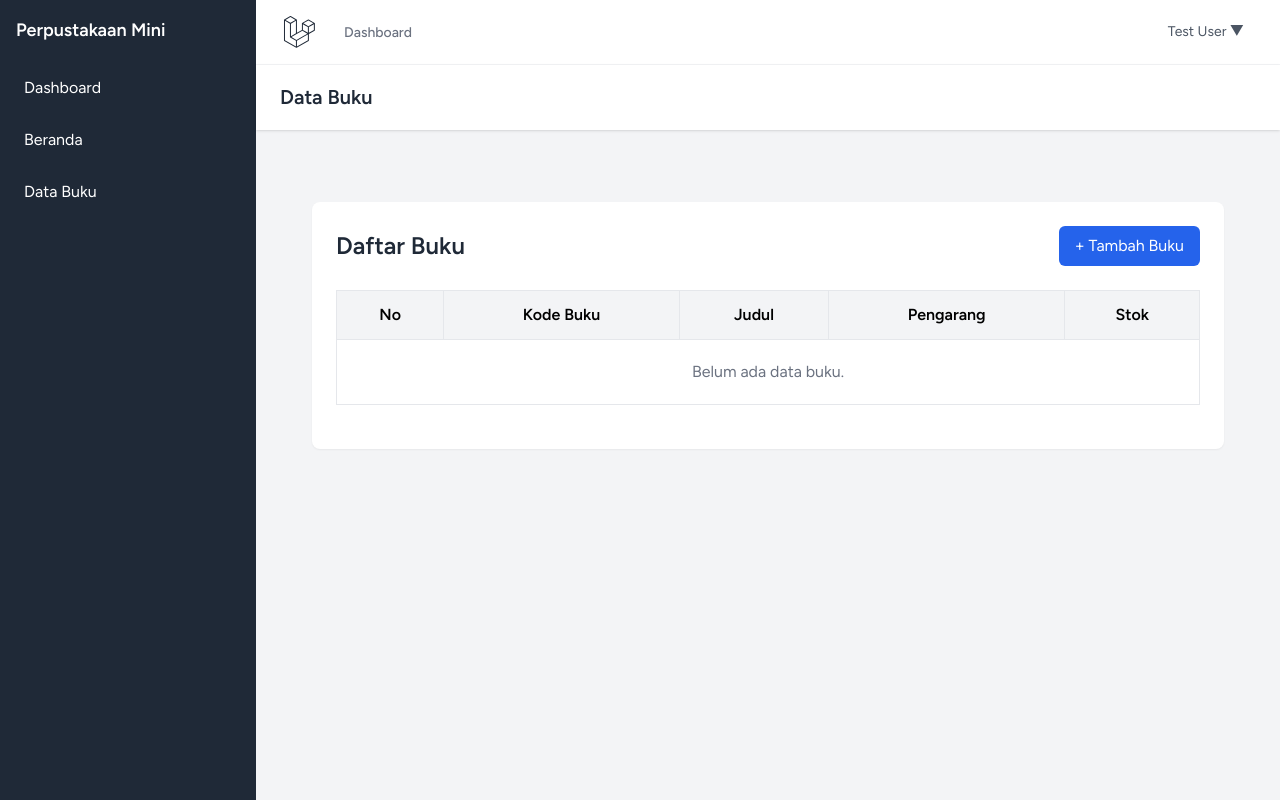
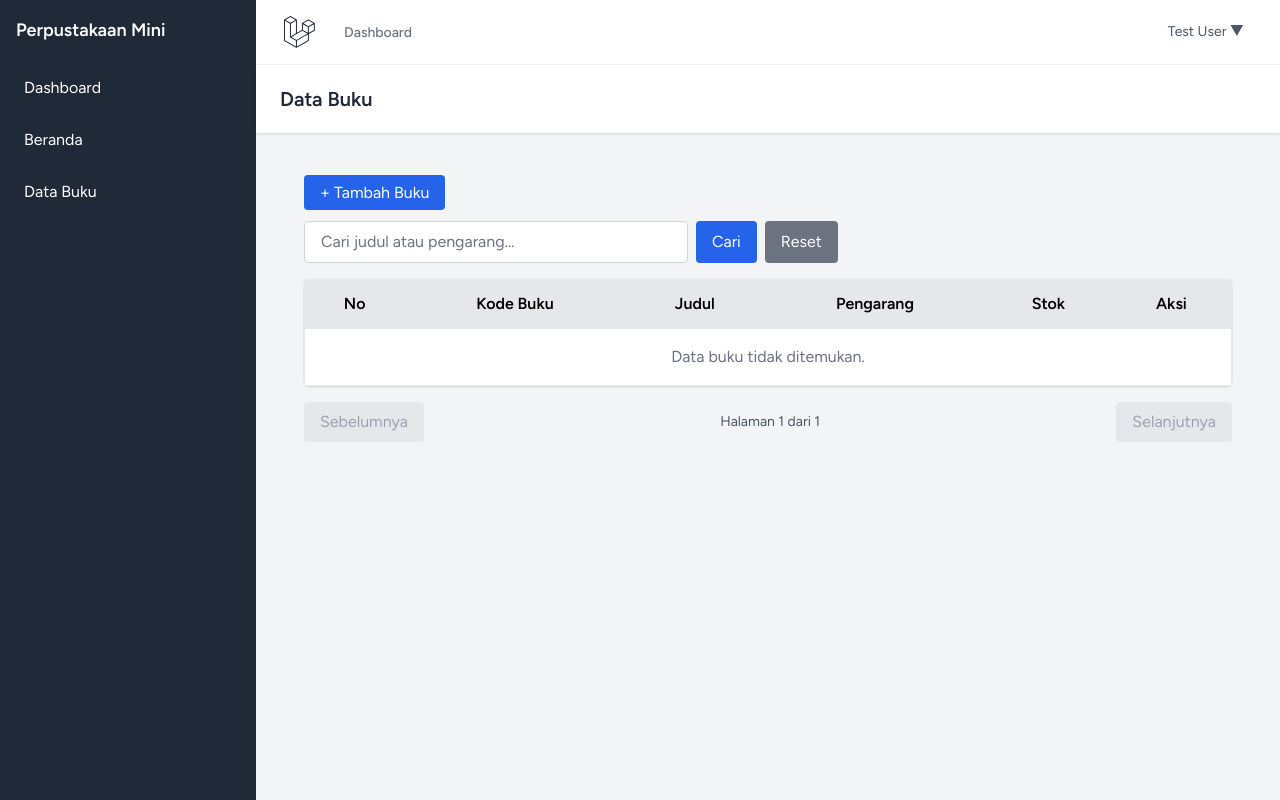
Before and after one commit to razaqamria-arch/perpus-app, a Laravel app: page /books in a window 1280 px wide. Run offline with Laravel 12, Linux system fonts and the light colour scheme; the visitor is signed in with stand-in values (Sample User, id 1); data comes from the database, SQL or seed files in the repository; data that the repository does not hold is empty; style sheets or scripts are compiled from the project's sources; some libraries are stand-ins or nearby versions.

Commit message:
Pertemuan 7 - CRUD Buku bagian Update, Delete, dan Pencarian

```diff
--- a/app/Http/Controllers/BookController.php
+++ b/app/Http/Controllers/BookController.php
@@ -8,29 +8,37 @@ use Inertia\Inertia;
 
 class BookController extends Controller
 {
-    /**
-     * Menampilkan daftar buku.
-     */
-    public function index()
+    // 1. Menampilkan daftar buku dan fitur pencarian
+    public function index(Request $request)
     {
-        $books = Book::latest()->paginate(10);
+        $books = Book::when($request->filled('search'), function ($query) use ($request) {
+
+            $search = $request->search;
+
+            // Mencari berdasarkan judul atau pengarang
+            $query->where(function ($q) use ($search) {
+                $q->where('judul', 'like', "%{$search}%")
+                  ->orWhere('pengarang', 'like', "%{$search}%");
+            });
+
+        })
+        ->latest()
+        ->paginate(10)
+        ->withQueryString();
 
         return Inertia::render('Books/Index', [
             'books' => $books,
+            'search' => $request->search,
         ]);
     }
 
-    /**
-     * Menampilkan form tambah buku.
-     */
+    // 2. Menampilkan form tambah buku
     public function create()
     {
         return Inertia::render('Books/Create');
     }
 
-    /**
-     * Menyimpan buku baru.
-     */
+    // 3. Menyimpan buku baru
     public function store(Request $request)
     {
         $validated = $request->validate([
@@ -49,9 +57,7 @@ class BookController extends Controller
             ->with('success', 'Buku berhasil ditambahkan.');
     }
 
-    /**
-     * Menampilkan detail buku.
-     */
+    // 4. Menampilkan detail buku
     public function show(Book $book)
     {
         return Inertia::render('Books/Show', [
@@ -59,9 +65,7 @@ class BookController extends Controller
         ]);
     }
 
-    /**
-     * Menampilkan form edit buku.
-     */
+    // 5. Menampilkan form edit buku
     public function edit(Book $book)
     {
         return Inertia::render('Books/Edit', [
@@ -69,9 +73,7 @@ class BookController extends Controller
         ]);
     }
 
-    /**
-     * Memperbarui data buku.
-     */
+    // 6. Memperbarui data buku
     public function update(Request $request, Book $book)
     {
         $validated = $request->validate([
@@ -90,9 +92,7 @@ class BookController extends Controller
             ->with('success', 'Buku berhasil diperbarui.');
     }
 
-    /**
-     * Menghapus buku.
-     */
+    // 7. Menghapus data buku
     public function destroy(Book $book)
     {
         $book->delete();
--- a/app/Http/Middleware/HandleInertiaRequests.php
+++ b/app/Http/Middleware/HandleInertiaRequests.php
@@ -7,33 +7,17 @@ use Inertia\Middleware;
 
 class HandleInertiaRequests extends Middleware
 {
-    /**
-     * The root template that is loaded on the first page visit.
-     *
-     * @var string
-     */
     protected $rootView = 'app';
 
-    /**
-     * Determine the current asset version.
-     */
-    public function version(Request $request): ?string
-    {
-        return parent::version($request);
-    }
-
-    /**
-     * Define the props that are shared by default.
-     *
-     * @return array<string, mixed>
-     */
     public function share(Request $request): array
     {
-        return [
-            ...parent::share($request),
+        return array_merge(parent::share($request), [
             'auth' => [
                 'user' => $request->user(),
             ],
-        ];
+            'flash' => [
+                'success' => fn () => $request->session()->get('success'),
+            ],
+        ]);
     }
 }
--- /dev/null
+++ b/resources/js/Pages/Books/Edit.vue
@@ -0,0 +1,157 @@
+<script setup>
+import AuthenticatedLayout from '@/Layouts/AuthenticatedLayout.vue'
+import { Head, Link, useForm } from '@inertiajs/vue3'
+
+const props = defineProps({
+    book: Object,
+})
+
+// Mengisi form menggunakan data buku yang sudah ada
+const form = useForm({
+    kode_buku: props.book.kode_buku ?? '',
+    judul: props.book.judul ?? '',
+    pengarang: props.book.pengarang ?? '',
+    penerbit: props.book.penerbit ?? '',
+    tahun: props.book.tahun ?? '',
+    stok: props.book.stok ?? 0,
+})
+
+// Fungsi menyimpan perubahan buku
+function submit() {
+    form.put(route('books.update', props.book.id))
+}
+</script>
+
+<template>
+    <Head title="Edit Buku" />
+
+    <AuthenticatedLayout>
+        <template #header>
+            <h2 class="text-xl font-semibold text-gray-800">
+                Edit Buku
+            </h2>
+        </template>
+
+        <div class="p-6">
+            <div class="max-w-2xl rounded-lg bg-white p-6 shadow">
+
+                <form @submit.prevent="submit">
+
+                    <!-- Kode Buku -->
+                    <div class="mb-4">
+                        <label class="mb-1 block font-medium">
+                            Kode Buku
+                        </label>
+
+                        <input
+                            v-model="form.kode_buku"
+                            type="text"
+                            class="w-full rounded border-gray-300"
+                        >
+
+                        <div v-if="form.errors.kode_buku" class="text-red-600">
+                            {{ form.errors.kode_buku }}
+                        </div>
+                    </div>
+
+                    <!-- Judul -->
+                    <div class="mb-4">
+                        <label class="mb-1 block font-medium">
+                            Judul Buku
+                        </label>
+
+                        <input
+                            v-model="form.judul"
+                            type="text"
+                            class="w-full rounded border-gray-300"
+                        >
+
+                        <div v-if="form.errors.judul" class="text-red-600">
+                            {{ form.errors.judul }}
+                        </div>
+                    </div>
+
+                    <!-- Pengarang -->
+                    <div class="mb-4">
+                        <label class="mb-1 block font-medium">
+                            Pengarang
+                        </label>
+
+                        <input
+                            v-model="form.pengarang"
+                            type="text"
+                            class="w-full rounded border-gray-300"
+                        >
+
+                        <div v-if="form.errors.pengarang" class="text-red-600">
+                            {{ form.errors.pengarang }}
+                        </div>
+                    </div>
+
+                    <!-- Penerbit -->
+                    <div class="mb-4">
+                        <label class="mb-1 block font-medium">
+                            Penerbit
+                        </label>
+
+                        <input
+                            v-model="form.penerbit"
+                            type="text"
+                            class="w-full rounded border-gray-300"
+                        >
+                    </div>
+
+                    <!-- Tahun -->
+                    <div class="mb-4">
+                        <label class="mb-1 block font-medium">
+                            Tahun Terbit
+                        </label>
+
+                        <input
+                            v-model="form.tahun"
+                            type="number"
+                            class="w-full rounded border-gray-300"
+                        >
+                    </div>
+
+                    <!-- Stok -->
+                    <div class="mb-6">
+                        <label class="mb-1 block font-medium">
+                            Stok Buku
+                        </label>
+
+                        <input
+                            v-model="form.stok"
+                            type="number"
+                            min="0"
+                            class="w-full rounded border-gray-300"
+                        >
+
+                        <div v-if="form.errors.stok" class="text-red-600">
+                            {{ form.errors.stok }}
+                        </div>
+                    </div>
+
+                    <!-- Tombol -->
+                    <div class="flex gap-3">
+                        <button
+                            type="submit"
+                            :disabled="form.processing"
+                            class="rounded bg-blue-600 px-4 py-2 text-white hover:bg-blue-700 disabled:opacity-50"
+                        >
+                            {{ form.processing ? 'Menyimpan...' : 'Simpan Perubahan' }}
+                        </button>
+
+                        <Link
+                            :href="route('books.index')"
+                            class="rounded bg-gray-500 px-4 py-2 text-white hover:bg-gray-600"
+                        >
+                            Kembali
+                        </Link>
+                    </div>
+
+                </form>
+            </div>
+        </div>
+    </AuthenticatedLayout>
+</template>
--- a/resources/js/Pages/Books/Index.vue
+++ b/resources/js/Pages/Books/Index.vue
@@ -1,11 +1,43 @@
 <script setup>
-import AuthenticatedLayout from '@/Layouts/AuthenticatedLayout.vue';
-import { Head, Link } from '@inertiajs/vue3';
+import AuthenticatedLayout from '@/Layouts/AuthenticatedLayout.vue'
+import { Head, Link, router } from '@inertiajs/vue3'
+import { ref } from 'vue'
 
-// Menerima data buku dari BookController@index
-defineProps({
+// Menerima data dari BookController
+const props = defineProps({
     books: Object,
-});
+    search: String,
+})
+
+// Menyimpan kata kunci pencarian
+const keyword = ref(props.search ?? '')
+
+// Fungsi pencarian buku
+function cari() {
+    router.get(route('books.index'), {
+        search: keyword.value,
+    }, {
+        preserveState: true,
+        replace: true,
+    })
+}
+
+// Fungsi menghapus buku
+function hapus(id) {
+    if (confirm('Yakin ingin menghapus buku ini?')) {
+        router.delete(route('books.destroy', id))
+    }
+}
+
+// Fungsi mengosongkan pencarian
+function resetCari() {
+    keyword.value = ''
+
+    router.get(route('books.index'), {}, {
+        preserveState: true,
+        replace: true,
+    })
+}
 </script>
 
 <template>
@@ -13,50 +45,87 @@ defineProps({
 
     <AuthenticatedLayout>
 
+        <!-- Header halaman -->
         <template #header>
-            <h2 class="text-xl font-semibold leading-tight text-gray-800">
+            <h2 class="text-xl font-semibold text-gray-800">
                 Data Buku
             </h2>
         </template>
 
-        <div class="py-12">
-            <div class="max-w-7xl mx-auto sm:px-6 lg:px-8">
+        <div class="p-6">
 
-                <div class="bg-white shadow-sm rounded-lg p-6">
+            <!-- Pesan sukses -->
+            <div
+                v-if="$page.props.flash?.success"
+                class="mb-4 rounded bg-green-100 p-3 text-green-700"
+            >
+                {{ $page.props.flash.success }}
+            </div>
 
-                    <!-- Judul dan tombol tambah -->
-                    <div class="flex justify-between items-center mb-6">
-
-                        <h1 class="text-2xl font-bold text-gray-800">
-                            Daftar Buku
-                        </h1>
-
+            <!-- Tombol tambah buku -->
+            <div class="mb-4">
                 <Link
-                            href="/books/create"
-                            class="bg-blue-600 hover:bg-blue-700 text-white px-4 py-2 rounded-md"
+                    :href="route('books.create')"
+                    class="rounded bg-blue-600 px-4 py-2 text-white hover:bg-blue-700"
                 >
                     + Tambah Buku
                 </Link>
-
             </div>
 
-                    <!-- Tabel buku -->
-                    <div class="overflow-x-auto">
+            <!-- Form pencarian -->
+            <form
+                @submit.prevent="cari"
+                class="mb-4 flex flex-wrap gap-2"
+            >
+                <input
+                    v-model="keyword"
+                    type="text"
+                    placeholder="Cari judul atau pengarang..."
+                    class="w-full max-w-sm rounded border border-gray-300 px-4 py-2"
+                >
 
-                        <table class="w-full border-collapse border border-gray-300">
+                <button
+                    type="submit"
+                    class="rounded bg-blue-600 px-4 py-2 text-white hover:bg-blue-700"
+                >
+                    Cari
+                </button>
 
-                            <thead class="bg-gray-100">
+                <button
+                    type="button"
+                    @click="resetCari"
+                    class="rounded bg-gray-500 px-4 py-2 text-white hover:bg-gray-600"
+                >
+                    Reset
+                </button>
+            </form>
+
+            <!-- Informasi pencarian -->
+            <div
+                v-if="props.search"
+                class="mb-3 text-sm text-gray-600"
+            >
+                Hasil pencarian untuk:
+                <strong>{{ props.search }}</strong>
+            </div>
+
+            <!-- Tabel data buku -->
+            <div class="overflow-x-auto rounded bg-white shadow">
+
+                <table class="w-full border-collapse">
+
+                    <thead class="bg-gray-200">
                         <tr>
                             <th class="border p-3">No</th>
                             <th class="border p-3">Kode Buku</th>
                             <th class="border p-3">Judul</th>
                             <th class="border p-3">Pengarang</th>
                             <th class="border p-3">Stok</th>
+                            <th class="border p-3">Aksi</th>
                         </tr>
                     </thead>
 
                     <tbody>
-
                         <tr
                             v-for="(book, index) in books.data"
                             :key="book.id"
@@ -81,48 +150,94 @@ defineProps({
                             <td class="border p-3 text-center">
                                 {{ book.stok }}
                             </td>
+
+                            <!-- Tombol aksi -->
+                            <td class="border p-3">
+                                <div class="flex gap-2">
+
+                                    <Link
+                                        :href="route('books.edit', book.id)"
+                                        class="rounded bg-yellow-500 px-3 py-1 text-white hover:bg-yellow-600"
+                                    >
+                                        Edit
+                                    </Link>
+
+                                    <button
+                                        type="button"
+                                        @click="hapus(book.id)"
+                                        class="rounded bg-red-600 px-3 py-1 text-white hover:bg-red-700"
+                                    >
+                                        Hapus
+                                    </button>
+
+                                </div>
+                            </td>
                         </tr>
 
-                                <!-- Jika belum ada data -->
+                        <!-- Jika data kosong -->
                         <tr v-if="books.data.length === 0">
                             <td
-                                        colspan="5"
-                                        class="border p-5 text-center text-gray-500"
+                                colspan="6"
+                                class="border p-4 text-center text-gray-500"
                             >
-                                        Belum ada data buku.
+                                Data buku tidak ditemukan.
                             </td>
                         </tr>
 
                     </tbody>
+                </table>
+            </div>
 
-                        </table>
-
+            <!-- Informasi jumlah data -->
+            <div
+                v-if="books.total > 0"
+                class="mt-3 text-sm text-gray-600"
+            >
+                Menampilkan {{ books.from }} sampai {{ books.to }}
+                dari {{ books.total }} buku.
             </div>
 
             <!-- Navigasi halaman -->
-                    <div class="flex justify-between mt-5">
+            <div class="mt-4 flex items-center justify-between">
 
                 <Link
                     v-if="books.prev_page_url"
                     :href="books.prev_page_url"
-                            class="text-blue-600 hover:underline"
+                    class="rounded bg-gray-600 px-4 py-2 text-white hover:bg-gray-700"
                 >
-                            ← Sebelumnya
+                    Sebelumnya
                 </Link>
+
+                <span
+                    v-else
+                    class="rounded bg-gray-200 px-4 py-2 text-gray-400"
+                >
+                    Sebelumnya
+                </span>
+
+                <span class="text-sm text-gray-600">
+                    Halaman {{ books.current_page }}
+                    dari {{ books.last_page }}
+                </span>
 
                 <Link
                     v-if="books.next_page_url"
                     :href="books.next_page_url"
-                            class="text-blue-600 hover:underline"
+                    class="rounded bg-gray-600 px-4 py-2 text-white hover:bg-gray-700"
                 >
-                            Selanjutnya →
+                    Selanjutnya
                 </Link>
+
+                <span
+                    v-else
+                    class="rounded bg-gray-200 px-4 py-2 text-gray-400"
+                >
+                    Selanjutnya
+                </span>
 
             </div>
 
         </div>
-            </div>
-        </div>
 
     </AuthenticatedLayout>
 </template>
```
Lines whose indentation alone changed are shown as unchanged.
